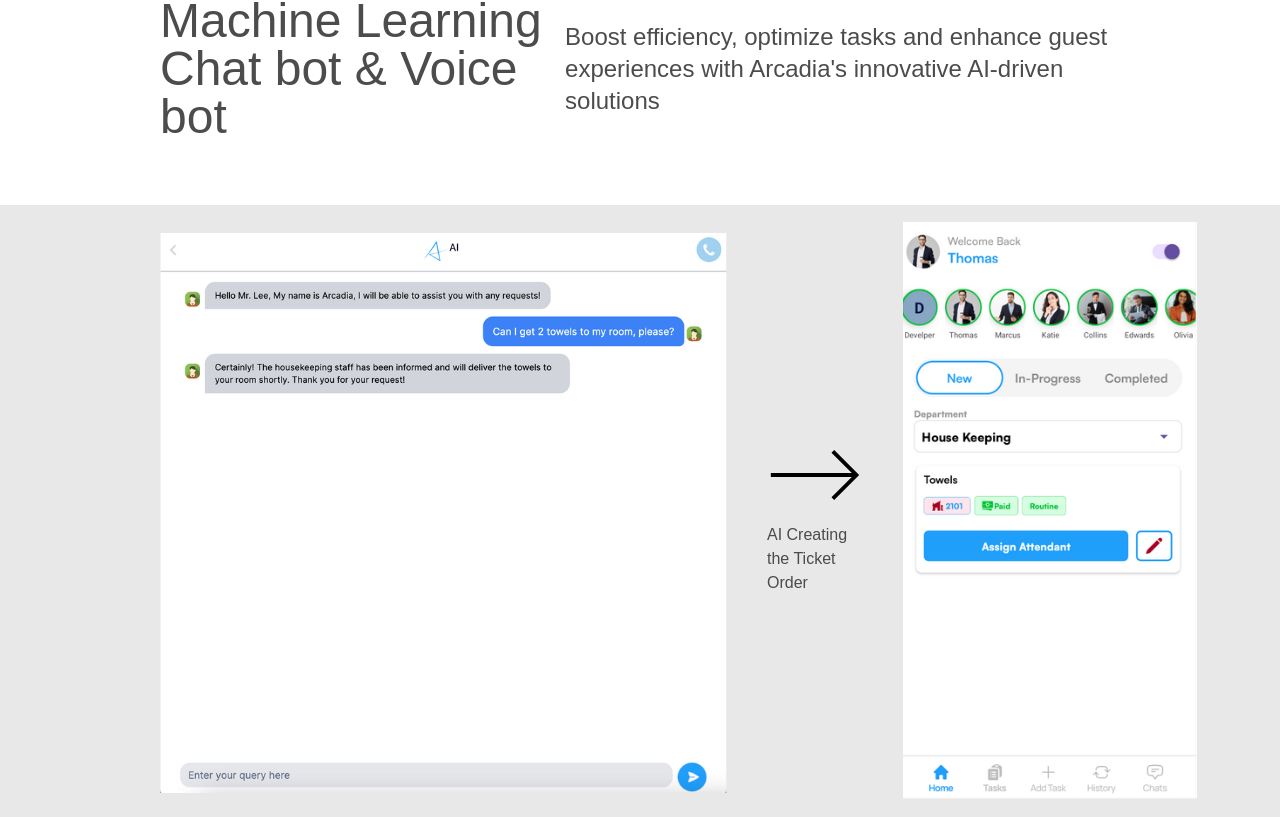
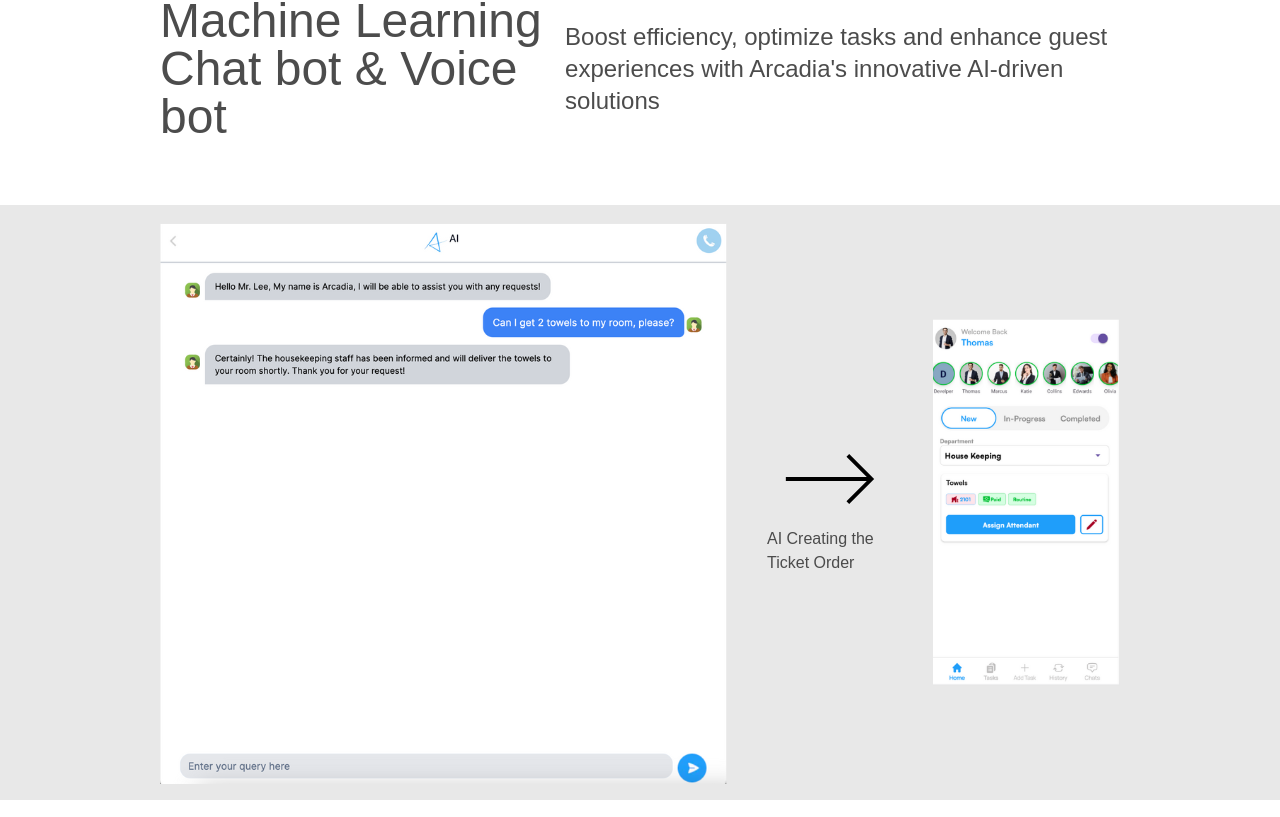
Before and after one commit to Suresh-vivek/Arcadia_US_website, a Next.js app: page / in a window 1280 px wide. Shown: the part 867-1684 px from the top of the page. Built offline with nearby package versions, Linux system fonts and the light colour scheme; a web font is replaced by a local one.

Commit message:
Animations

```diff
--- a/components/Banner.tsx
+++ b/components/Banner.tsx
@@ -1,16 +1,37 @@
+'use client'
 import React from 'react'
+import { motion } from 'framer-motion'
+
+const bannerVariants = {
+  hidden: { x: -100, opacity: 0 },
+  visible: { x: 0, opacity: 1 },
+};
 
 export default function Banner() {
   return (
     <div className='flex flex-col sm:flex-row px-4 sm:px-10 md:px-20 lg:px-40 py-8 sm:py-12 md:py-16 justify-between items-center text-[#4c4c4c]'>
-      <div className='text-3xl sm:text-4xl md:text-5xl mb-4 sm:mb-0'>
-        <h1>Machine Learning</h1>
-        <h1>Chat bot & Voice bot</h1>
-      </div>
-      <div className='text-lg sm:text-xl md:text-2xl'>
-        <h1>Boost efficiency, optimize tasks and enhance guest</h1>
-        <h1>experiences with Arcadia&apos;s innovative AI-driven solutions</h1>
-      </div>
+      <motion.div
+      className='text-3xl sm:text-4xl md:text-5xl mb-4 sm:mb-0'
+      initial="hidden"
+      whileInView="visible"
+      viewport={{ once: true }}
+      transition={{ type: 'spring', stiffness: 60 }}
+      variants={bannerVariants}
+    >
+      <h1>Machine Learning</h1>
+      <h1>Chat bot & Voice bot</h1>
+    </motion.div>
+    <motion.div
+      className='text-lg sm:text-xl md:text-2xl'
+      initial="hidden"
+      whileInView="visible"
+      viewport={{ once: true }}
+      transition={{ type: 'spring', stiffness: 60 }}
+      variants={bannerVariants}
+    >
+      <h1>Boost efficiency, optimize tasks and enhance guest</h1>
+      <h1>experiences with Arcadia&apos;s innovative AI-driven solutions</h1>
+    </motion.div>
     </div>
   )
 }
--- a/components/TicketBanner.tsx
+++ b/components/TicketBanner.tsx
@@ -1,15 +1,63 @@
-import Image from 'next/image'
-import React from 'react'
+"use client";
+import Image from "next/image";
+import React from "react";
+import { motion } from "framer-motion";
+
+const imageVariants = {
+  hidden: { x: -100, opacity: 0 },
+  visible: { x: 0, opacity: 1 },
+};
+
+
 
 export default function TicketBanner() {
   return (
-    <div className='bg-[#e8e8e8] w-full px-4 sm:px-10 md:px-20 lg:px-40 flex flex-col sm:flex-row py-4 items-center'>
-      <Image src='/Image1.png' alt='Image1' width={500} height={500} className=" sm:w-auto sm:h-auto" />
-      <div className='flex flex-col items-center justify-center px-4 sm:px-10 text-[#4b4b4b]'>
-        <svg xmlns="http://www.w3.org/2000/svg" viewBox="0 0 25 25" width="50" height="50" className="w-12 h-12 sm:w-24 sm:h-24"><path d="m17.5 5.999-.707.707 5.293 5.293H1v1h21.086l-5.294 5.295.707.707L24 12.499l-6.5-6.5z" data-name="Right"/></svg>
-        AI Creating the Ticket Order
+    <div className="bg-[#e8e8e8] w-full px-4 sm:px-10 md:px-20 lg:px-40 flex flex-col sm:flex-row py-4 items-center">
+      <Image
+        src="/Image1.png"
+        alt="Image1"
+        width={500}
+        height={500}
+        className=" sm:w-auto sm:h-auto"
+      />
+      <div className="flex flex-col items-center justify-center px-4 sm:px-10 text-[#4b4b4b]">
+        <motion.div
+          initial="hidden"
+          whileInView="visible"
+          viewport={{ once: true }}
+          transition={{ type: "spring", stiffness: 30 }}
+          variants={imageVariants}
+        >
+          <svg
+            xmlns="http://www.w3.org/2000/svg"
+            viewBox="0 0 25 25"
+            width="50"
+            height="50"
+            className="w-12 h-12 sm:w-24 sm:h-24"
+          >
+            <path
+              d="m17.5 5.999-.707.707 5.293 5.293H1v1h21.086l-5.294 5.295.707.707L24 12.499l-6.5-6.5z"
+              data-name="Right"
+            />
+          </svg>
+        </motion.div>
+          <div>AI Creating the Ticket Order</div>
       </div>
-      <Image src='/Image2.png' alt='Image2' width={300} height={500} className="w-2/3 sm:w-auto sm:h-auto" />
+      <motion.div
+        initial="hidden"
+        whileInView="visible"
+        viewport={{ once: true }}
+        transition={{ type: "spring", stiffness: 60 }}
+        variants={imageVariants}
+      >
+        <Image
+          src="/Image2.png"
+          alt="Image2"
+          width={300}
+          height={500}
+          className="w-3/4 sm:w-auto sm:h-auto"
+        />
+      </motion.div>
     </div>
-  )
+  );
 }
```
